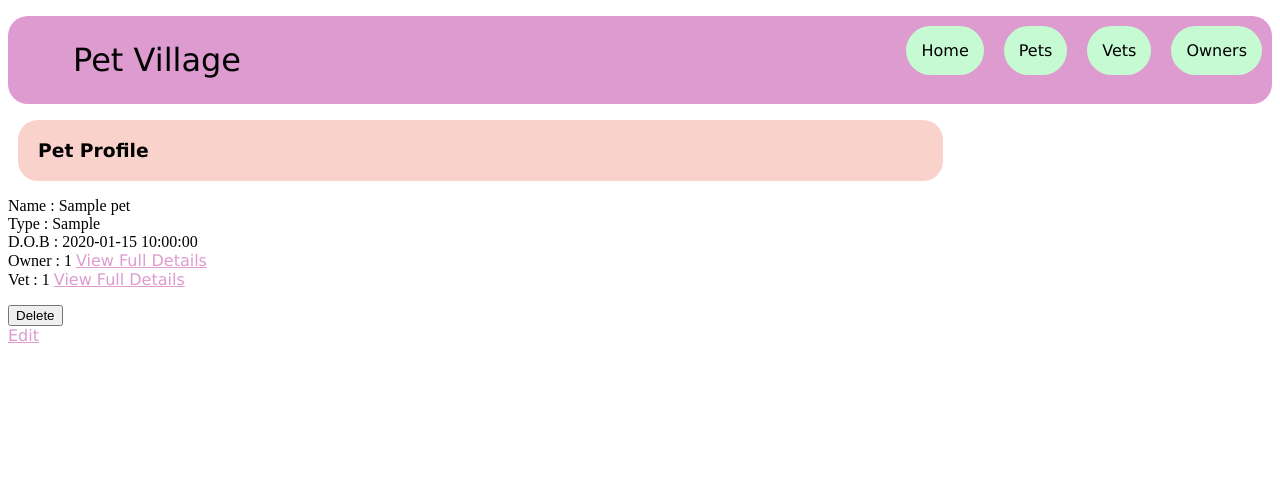
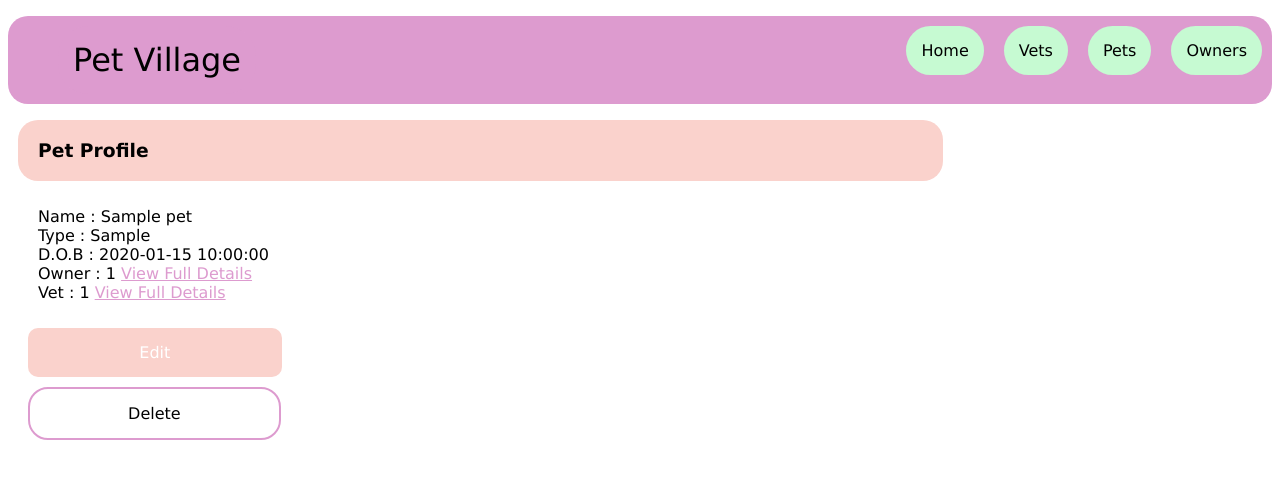
Before and after one commit to fionaberkery/Pet_Village, a Flask app: page /pets/1 in a window 1280 px wide. Shown: the top 479 px of the page. Run offline with Flask 2, Linux system fonts and the light colour scheme; a database or web service that is not in the repository returns one stand-in record (values such as "Sample title"); some libraries are stand-ins or nearby versions.

Commit message:
more CSS added

```diff
--- a/repositories/vet_repository.py
+++ b/repositories/vet_repository.py
@@ -46,6 +46,9 @@ def delete(id):
 
 
 def update(vet):
-    sql = "UPDATE vets SET name = %s WHERE id = %s"
+    sql = "UPDATE vets SET vet_name = %s WHERE id = %s"
     values = [vet.vet_name, vet.id]
     run_sql(sql, values)
+
+def find_pets():
+    sql = "SELECT * FROM vets "
--- a/static/style.css
+++ b/static/style.css
@@ -45,7 +45,7 @@ h3 {
     width: 70%;
 }
 
-button {
+#add-button {
 
     background-color: #DD9BCF;
     border: none;
@@ -63,13 +63,13 @@ button {
     font-family: 'Lucida Sans', 'Lucida Sans Regular', 'Lucida Grande', 'Lucida Sans Unicode', Geneva, Verdana, sans-serif;
 }
 
-button {
+#add-button {
     background-color: white;
     color:black;
     border:2px solid #DD9BCF;
 }
 
-button:hover {
+#add-button:hover {
     background-color: #DD9BCF;
     color:white;
 }
@@ -104,3 +104,91 @@ a {
     margin-left: 20px;
 
 }
+
+#owner {
+    color: black;
+    padding: 30px;
+    font-family: 'Lucida Sans', 'Lucida Sans Regular', 'Lucida Grande', 'Lucida Sans Unicode', Geneva, Verdana, sans-serif;
+    outline-style: solid;
+    outline-color: black;
+    margin: 10px;
+    border-radius: 10px;
+    margin-left: 20px;
+}
+
+#grid-container-owners {
+    display: grid;
+    grid-template-areas:
+    'section section section';
+}
+
+#grid-container-vets {
+    display: grid;
+    grid-template-areas:
+    'section section';
+}
+
+#vet {
+    color: black;
+    padding: 30px;
+    font-family: 'Lucida Sans', 'Lucida Sans Regular', 'Lucida Grande', 'Lucida Sans Unicode', Geneva, Verdana, sans-serif;
+    outline-style: solid;
+    outline-color: black;
+    margin: 10px;
+    border-radius: 10px;
+    margin-left: 20px;
+}
+
+#del-buttons {
+    background-color: #DD9BCF;
+    border: none;
+    margin: 10px;
+    margin-left: 20px;
+    color: black;
+    padding: 15px 32px;
+    text-align: center;
+    text-decoration: none;
+    display: inline-block;
+    font-size: 16px;
+    border-radius: 20px;
+    transition-duration: 0.4s;
+    cursor:pointer;
+    font-family: 'Lucida Sans', 'Lucida Sans Regular', 'Lucida Grande', 'Lucida Sans Unicode',Geneva, Verdana, sans-serif;
+    width:20%;
+}
+
+#del-buttons {
+    background-color: white;
+    color:black;
+    border:2px solid #DD9BCF;
+
+}
+
+#del-buttons:hover {
+    background-color: #DD9BCF;
+    color:white;
+}
+
+
+#edit-links:link, #edit-links:visited {
+    background-color: #fad2cc;
+    color: white;
+    padding: 15px 32px;
+    text-align: center;
+    text-decoration: none;
+    display: inline-block;
+    border-radius: 10px;
+    width:15%;
+    margin-left: 20px;
+}
+
+
+#edit-links:hover, #edit-links:active {
+    background-color: #DD9BCF;
+}
+
+#details {
+    font-family: 'Lucida Sans', 'Lucida Sans Regular', 'Lucida Grande', 'Lucida Sans Unicode', Geneva, Verdana, sans-serif;
+    margin-left:20px;
+    padding: 10px;
+}
--- a/templates/base.html
+++ b/templates/base.html
@@ -32,8 +32,8 @@
             <ul class="main-nav">
                 <li> <a href="#" class="logo"> Pet Village </a> </li>
                 <li> <a href="/"> Home </a> </li>
+                <li> <a href="/vets"> Vets </a> </li>
                 <li> <a href="/pets"> Pets </a> </li>
-                <li> <a href="/vets"> Vets </a> </li>
                 <li> <a href="/owners"> Owners </a> </li>
             </ul>
 
--- a/templates/pets/index.html
+++ b/templates/pets/index.html
@@ -10,7 +10,7 @@
 
     <div>
         <form method="get" action="/pets/new">
-            <button type="submit"> Register A New Pet </button>
+            <button type="submit" id="add-button"> Register A New Pet </button>
         </form>
     </div>
 
--- a/templates/pets/profile.html
+++ b/templates/pets/profile.html
@@ -5,19 +5,23 @@
 
 
 
-    <p> Name : {{ pet.pet_name }} <br>
+    <p id="details"> Name : {{ pet.pet_name }} <br>
         Type : {{ pet.pet_type }} <br>
         D.O.B : {{ pet.dob }} <br>
         Owner : {{ pet.owner.id }}
-        <a href="/owners/{{ pet.owner.id }}"> View Full Details </a> <br>
-        Vet : {{ pet.vet.id }}
-        <a href="/vets/{{ pet.vet.id }}"> View Full Details </a>
+
+            <a href="/owners/{{ pet.owner.id }}"> View Full Details </a> <br>
+            Vet : {{ pet.vet.id }}
+            <a href="/vets/{{ pet.vet.id }}"> View Full Details </a> <br>
+
+        <section>
+        <a href="/pets/{{ pet.id }}/edit" id="edit-links"> Edit </a>
 
         <form action="/pets/{{ pet.id }}/delete" method="POST">
-            <input type="submit" value="Delete">
+            <input type="submit" value="Delete" id="del-buttons">
         </form>
+        </section>
 
-        <a href="/pets/{{ pet.id }}/edit"> Edit </a>
 
     </p>
 
--- a/templates/vets/profile.html
+++ b/templates/vets/profile.html
@@ -4,10 +4,8 @@
 <h3> Vet Details </h3>
 
     <p> Vet : {{ vet.vet_name }} <br>
-
+        <a href="/pets"> View all Pets </a>
     </p>
 
 
-
-
 {% endblock %}
```
Also changed, not shown: controllers/vets_controller.py (+8 -1 lines), templates/owners/index.html (+5 -7 lines), templates/owners/show.html (+12 -5 lines), templates/vets/index.html (+7 -4 lines).
